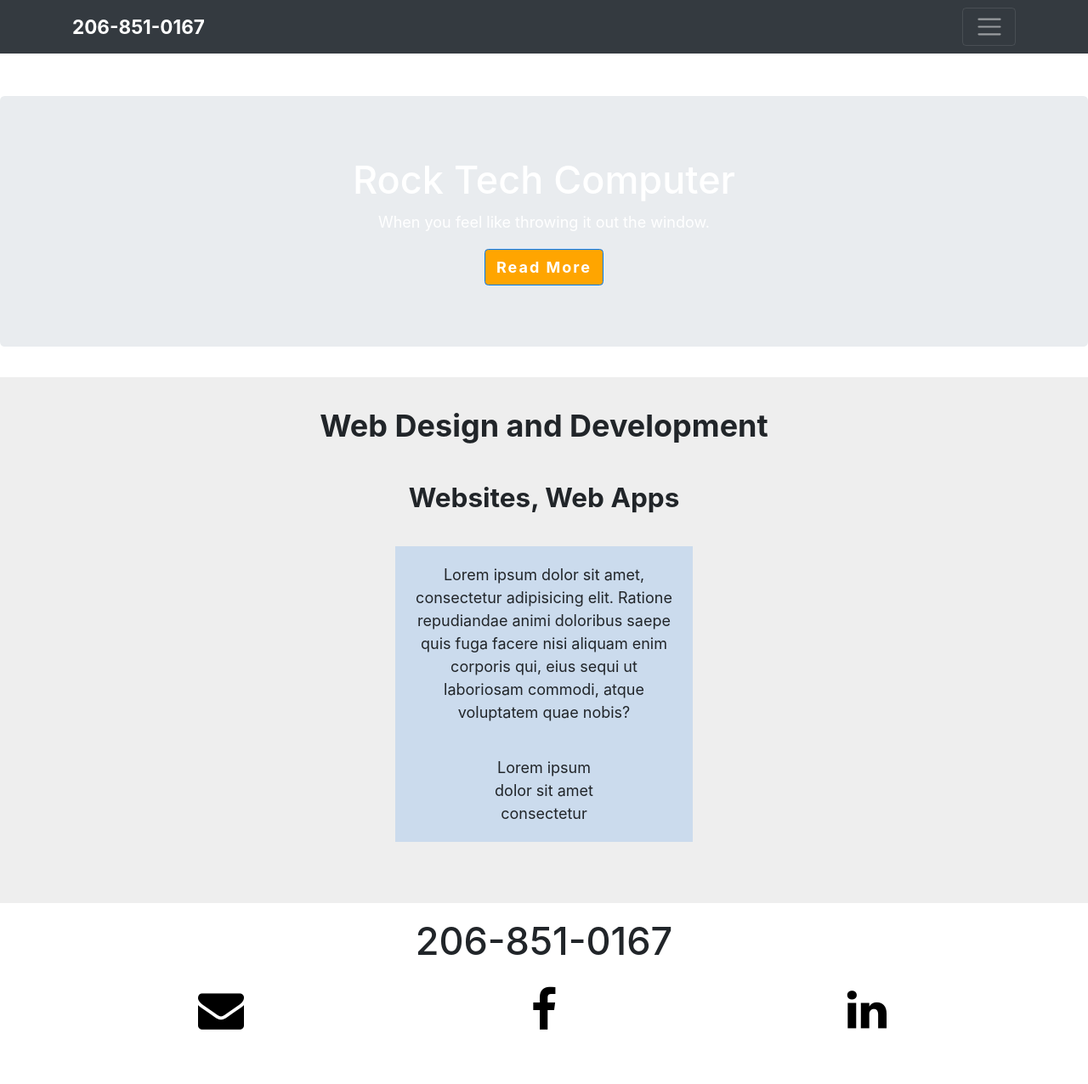
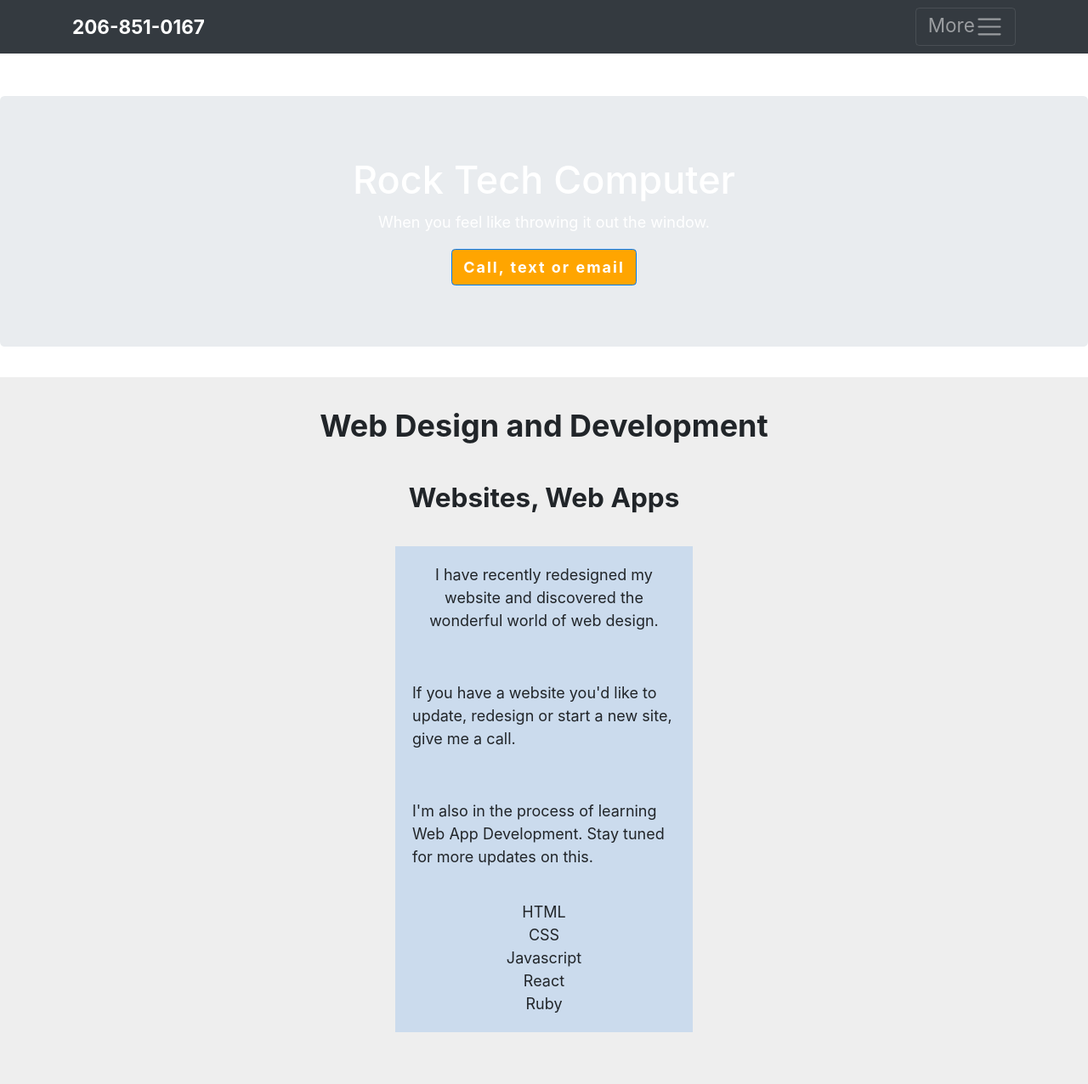
Before and after one commit to cammac725/RockTech, a plain HTML site: page webdesign.html in a window 1280 px wide. Shown: the top 1276 px of the page at 85% size. Drawn offline with nearby package versions, Linux system fonts and the light colour scheme.

Commit message:
added general text

```diff
--- a/webdesign.html
+++ b/webdesign.html
@@ -23,7 +23,8 @@
           <div class="row">
             <div class="col-sm-8 col-md-7 py-4">
               <h4 class="text-white">About Rock Tech</h4>
-              <p class="text-muted">Add some information about the album below, the author, or any other background context. Make it a few sentences long so folks can pick up some informative tidbits. Then, link them off to some social networking sites or contact information.</p>
+              <p class="text-muted">My nam is Cam MacDonald, owner of Rock Tech Computer Services, Inc. I work with small businesses, home offices or residential computer.</p>
+              <p class="text-muted">I love fixing computers and making things work correctly. Everything working together makes for much better flow, in home or office.</p>
             </div>
             <div class="col-sm-4 offset-md-1 py-4">
               <h4 class="text-white">Services</h4>
@@ -44,7 +45,7 @@
             <strong>206-851-0167</strong>
           </a>
           <button class="navbar-toggler" type="button" data-toggle="collapse" data-target="#navbarHeader" aria-controls="navbarHeader" aria-expanded="true" aria-label="Toggle navigation">
-            <span class="navbar-toggler-icon"></span>
+            <span>More</span><span class="navbar-toggler-icon"></span>
           </button>
         </div>
       </div>
@@ -57,7 +58,7 @@
           <p>
             When you feel like throwing it out the window.
           </p>
-          <a href="#" class="btn btn-primary">Read More</a>
+          <a href="mailto:camm@rocktechcomputer.com?Subject=Request%20for%20Help" class="btn btn-primary">Call, text or email</a>
       </div>
     </section>
 
@@ -74,12 +75,16 @@
      <div class="col-md-4 col-sm-4">
        <div class="text-content">
           <p class="text-center">
-             Lorem ipsum dolor sit amet, consectetur adipisicing elit. Ratione repudiandae animi doloribus saepe quis fuga facere nisi aliquam enim corporis qui, eius sequi ut laboriosam commodi, atque voluptatem quae nobis?
+             I have recently redesigned my website and discovered the wonderful world of web design.
           </p>
+          <p>If you have a website you'd like to update, redesign or start a new site, give me a call.</p>
+          <p>I'm also in the process of learning Web App Development. Stay tuned for more updates on this.</p>
           <ul class="text-center">
-            <li>Lorem ipsum</li>
-            <li>dolor sit amet</li>
-            <li>consectetur</li>
+            <li>HTML</li>
+            <li>CSS</li>
+            <li>Javascript</li>
+            <li>React</li>
+            <li>Ruby</li>
           </ul>
        </div>
      </div>
@@ -98,7 +103,7 @@
         <div class="row">
           <div class="col-sm-6 col-lg-4">
             <div class="contact text-center">
-              <a href="#" ><span aria-hidden="true" class="fa fa-envelope fa-3x"></span></a>
+              <a href="mailto:camm@rocktechcomputer.com?Subject=Request%20for%20Help" target="_top"><span aria-hidden="true" class="fa fa-envelope fa-3x"></span></a>
             </div>
           </div>
             <div class="col-sm-6 col-lg-4">
```
Also changed, not shown: backups.html (+5 -4 lines), index.html (+3 -3 lines), networks.html (+7 -4 lines), security.html (+10 -8 lines), support.html (+5 -4 lines).
